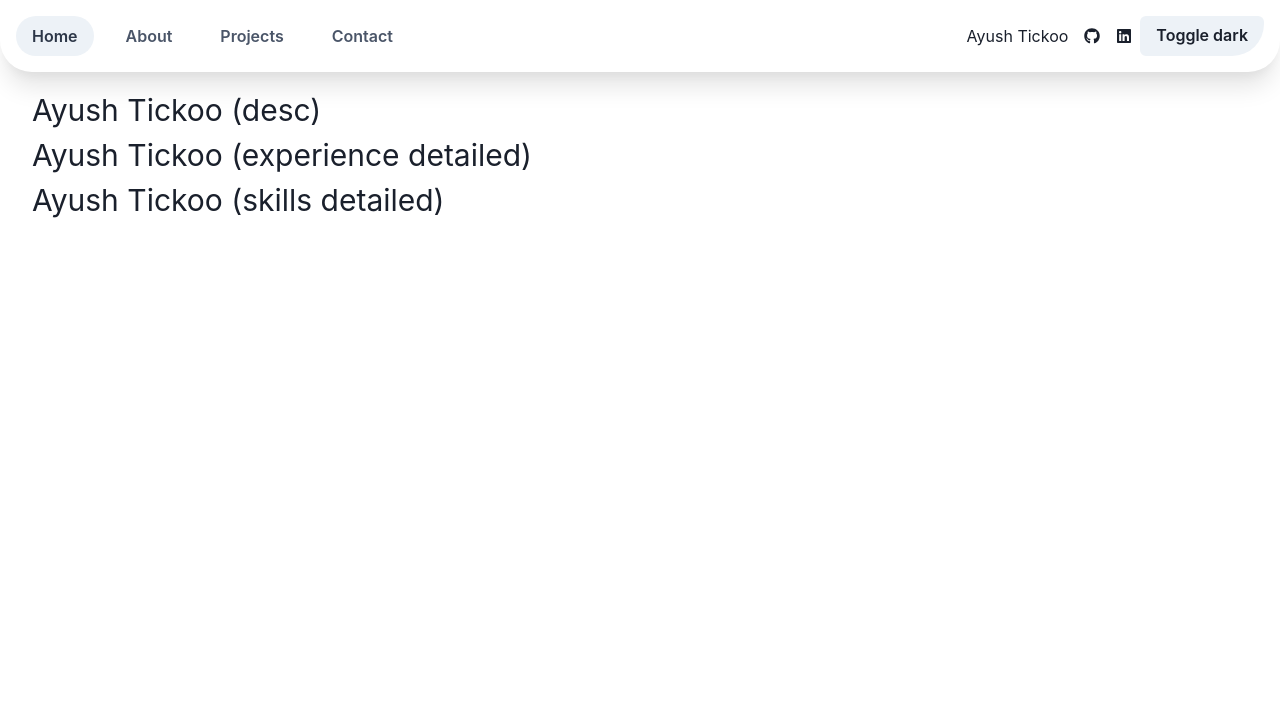
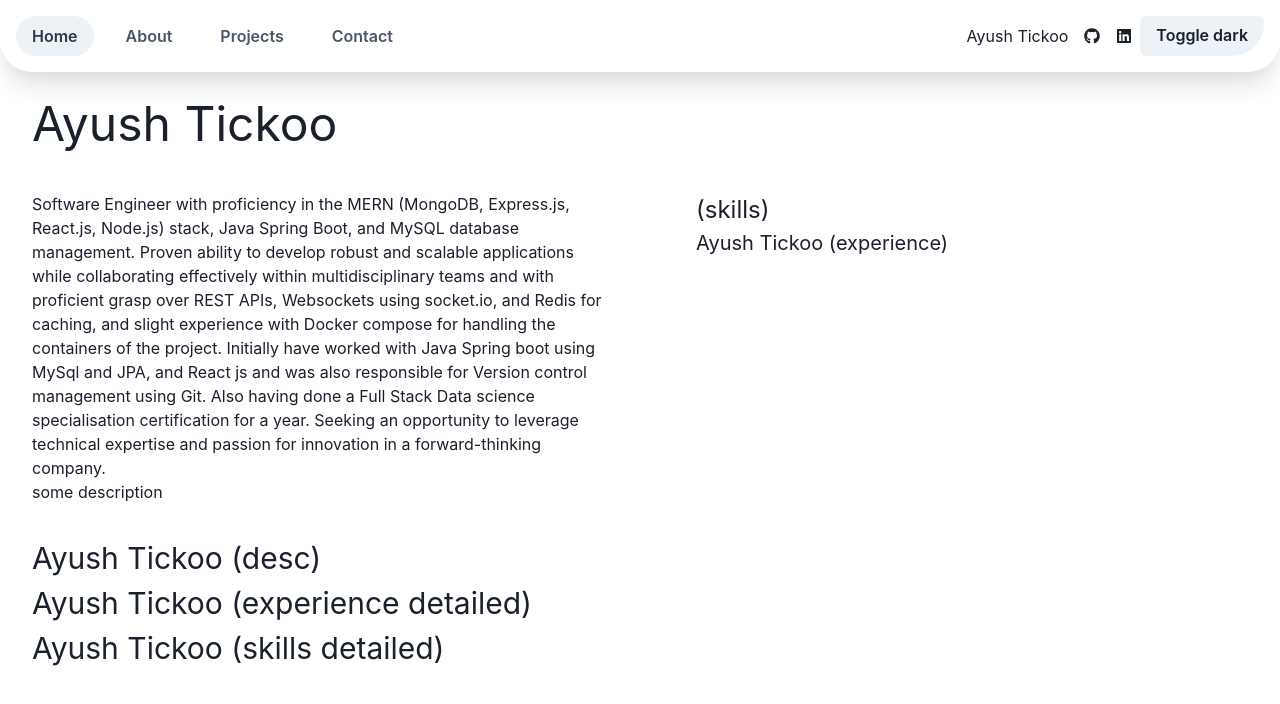
Before and after one commit to 007tickooayush/portfolio-vite-react, a React (Vite) app: page / in a window 1280 px wide. Shown: the top 704 px of the page. Built offline with nearby package versions, Linux system fonts and the light colour scheme.

Commit message:
created home page details json file and basic homepage layout

```diff
--- /dev/null
+++ b/src/_assets/home.json
@@ -0,0 +1,45 @@
+{
+    "name": "Ayush Tickoo",
+    "email": "ayush.tickoo292000@gmail.com",
+    "linkedin":"https://www.linkedin.com/in/ayush-tickoo-150704182/",
+    "github": "https://github.com/007tickooayush",
+    "description": "Software Engineer with proficiency in the MERN (MongoDB, Express.js, React.js, Node.js) stack, Java Spring Boot, and MySQL database management. Proven ability to develop robust and scalable applications while collaborating effectively within multidisciplinary teams and with proficient grasp over REST APIs, Websockets using socket.io, and Redis for caching, and slight experience with Docker compose for handling the containers of the project. Initially have worked with Java Spring boot using MySql and JPA, and React js and was also responsible for Version control management using Git. Also having done a Full Stack Data science specialisation certification for a year. Seeking an opportunity to leverage technical expertise and passion for innovation in a forward-thinking company.",
+    "skills": {
+        "expert": [ "Express js", "Mongoose", "Joi", "Socket.iO", "Git" ],
+        "intermediate": [ "Node js", "Typescript", "Mongo DB", "Java", "Mysql", "Redis", "Python", "Websockets", "javascript", "html", "css", "React js" ],
+        "basic": [ "Spring boot", "Docker", "Python" ]
+    },
+    "experience": [
+        {
+            "title": "Software Engineer",
+            "company": "Onpassive Technologies, Hyderabad",
+            "duration": "June 2023 - May 2024",
+            "deliverables": [
+                "Spearheaded the development of full-stack applications using the MERN (MongoDB, Express.js, React.js, Node.js) stack, incorporating websockets using Socket.io to enable real-time communication features.",
+                "Implemented horizontal scalability solutions leveraging Redis to efficiently manage application data and optimize performance, ensuring seamless scalability as user base grows.",
+                "Led initiatives to refactor and revamp backend server codebases, optimizing performance, reliability, and maintainability while reducing technical debt.",
+                "Collaborated closely with cross-functional teams to gather requirements, design solutions, and implement features aligned with project objectives and timelines.",
+                "Developed RESTful APIs using Express.js and Node.js, facilitating seamless communication between front-end and back-end systems.",
+                "Designed and implemented responsive and intuitive user interfaces using React.js, enhancing user experience and engagement.",
+                "Conducted thorough testing, debugging, and performance tuning to identify and resolve software defects, ensuring optimal functionality and stability of applications.",
+                "Utilized version control systems such as Git to manage codebase and ensure smooth collaborative development workflows.",
+                "Maintained comprehensive documentation of codebase, system architecture, and technical specifications to support knowledge sharing and future development efforts."
+            ]
+        },
+        {
+            "title": "Associate Software Engineer",
+            "company": "Highradius Technologies Pvt. Ltd., Hyderabad",
+            "duration": "May 2021 - May 2023",
+            "deliverables": [
+                "Developed full-stack applications utilizing the MERN (MongoDB, Express.js, React.js, Node.js) stack, Java Spring Boot, and MySQL, ensuring high performance and reliability.",
+                "Collaborated closely with cross-functional teams to gather requirements, design solutions, and implement features in alignment with project objectives.",
+                "Contributed to the development of RESTful APIs using Express.js and Spring Boot, facilitating seamless communication between front-end and back-end systems.",
+                "Implemented responsive and intuitive user interfaces using React.js, enhancing user experience and engagement.",
+                "Conducted thorough testing and debugging to identify and resolve software defects, ensuring optimal functionality and stability of applications.",
+                "Utilized version control systems such as Git to manage codebase and streamline collaborative development efforts.",
+                "Actively participated in code reviews, providing constructive feedback and ensuring adherence to coding standards and best practices.",
+                "Maintained comprehensive documentation of codebase, system architecture, and technical specifications to support knowledge sharing and future development efforts."
+            ]
+        }
+    ]
+}
--- a/src/_components/Home.jsx
+++ b/src/_components/Home.jsx
@@ -1,11 +1,28 @@
-import { Container, Text } from "@chakra-ui/react";
-
+import { Box, Container, SimpleGrid, Text } from "@chakra-ui/react";
+import { useEffect, useState } from "react";
+import homeDetails from '../_assets/home.json';
 
 const Home = () => {
 
+    const [details, setDetails] = useState({});
+    useEffect(() => {
+        setDetails(homeDetails);
+    }, []);
 
     return (
         <Container maxW="container.xl" margin={4}>
+            <Text fontSize='5xl'>{details.name}</Text>
+            <SimpleGrid columns={2} spacing={20} mt={8} mb={8}>
+                <Box>
+                    <Text fontSize='md'>{details.description}</Text>
+                    <Text fontSize='md'>some description</Text>
+                </Box>
+                <Box alignItems={'end'}>
+                    <Text fontSize='2xl'>(skills)</Text>
+                    <Text fontSize='xl'>Ayush Tickoo (experience)</Text>
+                </Box>
+            </SimpleGrid>
+
             <Text fontSize='3xl'>Ayush Tickoo (desc)</Text>
             <Text fontSize='3xl'>Ayush Tickoo (experience detailed)</Text>
             <Text fontSize='3xl'>Ayush Tickoo (skills detailed)</Text>
```
